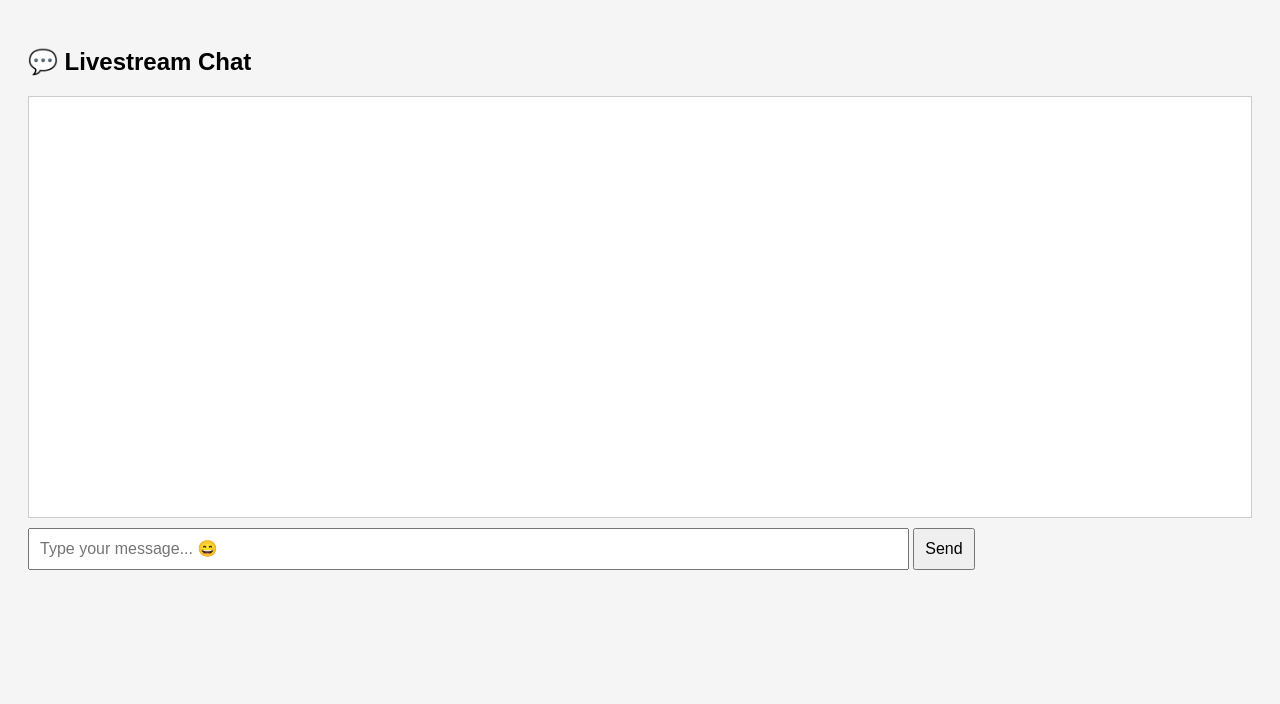
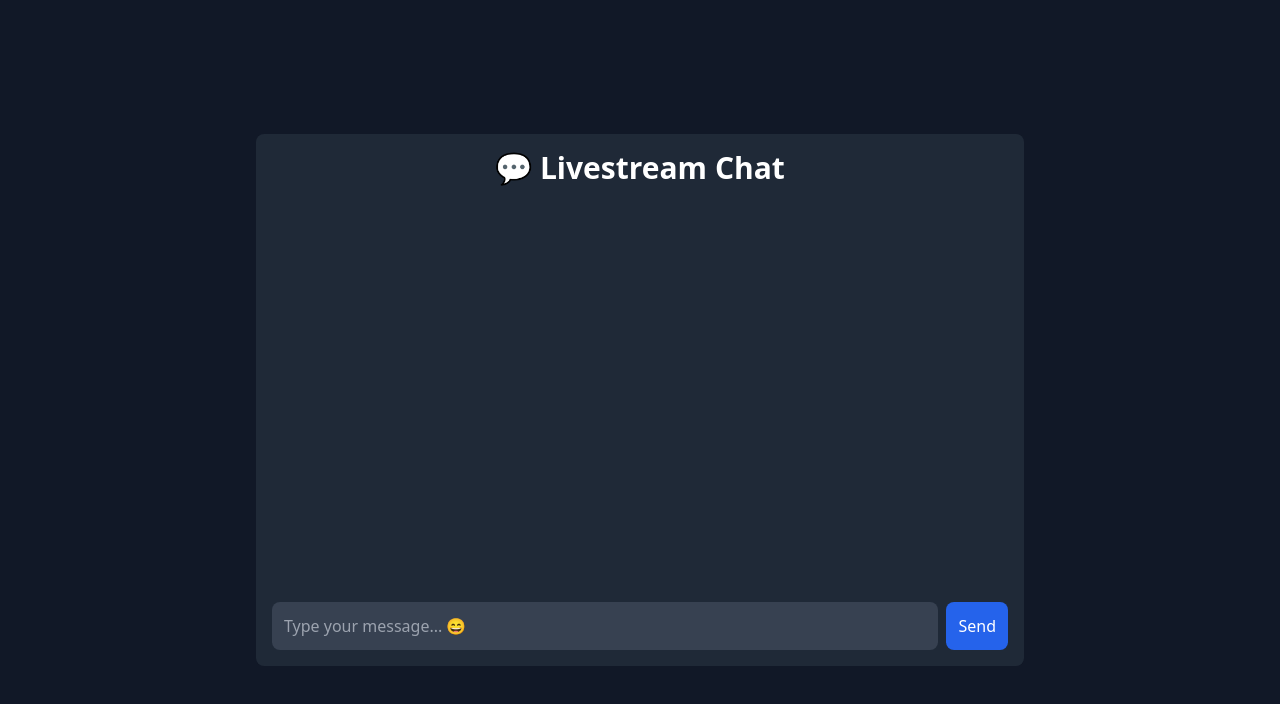
Before and after one commit to pranavkhaspa/LiveChat, a website: page index.html in a window 1280 px wide. Drawn offline with nearby package versions, Linux system fonts and the light colour scheme.

Commit message:
Update index.html

```diff
--- a/index.html
+++ b/index.html
@@ -2,24 +2,52 @@
 <html lang="en">
 <head>
   <meta charset="UTF-8">
+  <meta name="viewport" content="width=device-width, initial-scale=1.0">
   <title>Livestream Chat</title>
+  <script src="https://cdn.tailwindcss.com"></script>  <!-- Tailwind CSS -->
   <style>
-    body { font-family: Arial; background: #f5f5f5; padding: 20px; }
-    #chatBox { height: 400px; overflow-y: scroll; border: 1px solid #ccc; background: #fff; padding: 10px; margin-bottom: 10px; }
-    .msg { margin: 5px 0; }
-    .you { color: green; }
-    .other { color: #333; }
-    .system { color: gray; font-style: italic; }
-    .timestamp { font-size: 0.8em; color: #999; margin-left: 5px; }
-    input, button { padding: 10px; font-size: 16px; }
-    #msgInput { width: 70%; }
+    /* Custom Glass Pane Effect */
+    .glass {
+      background: rgba(255, 255, 255, 0.1);
+      backdrop-filter: blur(10px);
+      border-radius: 15px;
+    }
+
+    /* Adding shadow to messages for better visibility */
+    .msg {
+      padding: 10px;
+      margin: 5px 0;
+      border-radius: 8px;
+      box-shadow: 0 4px 6px rgba(0, 0, 0, 0.1);
+    }
+
+    .you {
+      background-color: rgba(0, 255, 0, 0.1); /* Light green for self */
+    }
+
+    .other {
+      background-color: rgba(255, 255, 255, 0.2); /* Light gray for others */
+    }
+
+    .system {
+      background-color: rgba(128, 128, 128, 0.1); /* Light gray for system messages */
+    }
   </style>
 </head>
-<body>
-  <h2>💬 Livestream Chat</h2>
-  <div id="chatBox"></div>
-  <input id="msgInput" placeholder="Type your message... 😄" />
-  <button id="sendBtn">Send</button>
+<body class="bg-gray-900 text-white antialiased">
+
+  <div class="flex justify-center items-center min-h-screen px-4">
+    <div class="w-full max-w-3xl bg-gray-800 rounded-lg p-4 glass">
+      <h2 class="text-3xl font-semibold text-center mb-4">💬 Livestream Chat</h2>
+
+      <div id="chatBox" class="h-96 overflow-y-scroll mb-4 p-2 bg-transparent rounded-lg"></div>
+
+      <div class="flex space-x-2">
+        <input id="msgInput" type="text" placeholder="Type your message... 😄" class="w-full p-3 rounded-lg bg-gray-700 text-white focus:outline-none focus:ring-2 focus:ring-blue-500"/>
+        <button id="sendBtn" class="bg-blue-600 text-white p-3 rounded-lg hover:bg-blue-700">Send</button>
+      </div>
+    </div>
+  </div>
 
   <script>
     // Connect to the WebSocket server on Render
```
